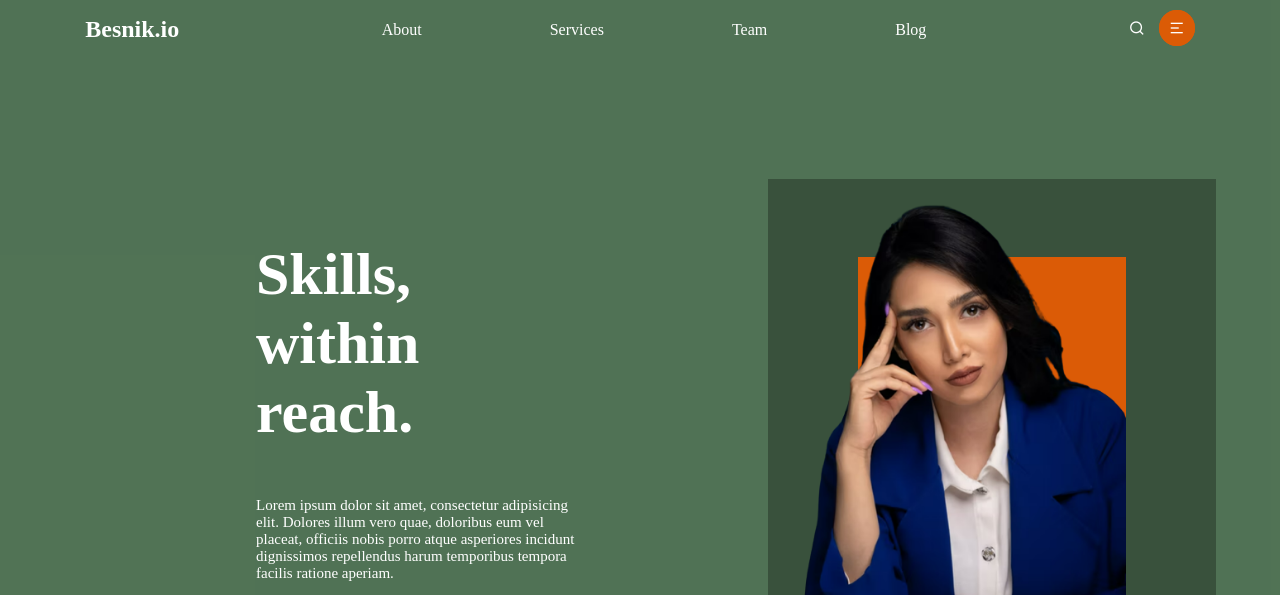
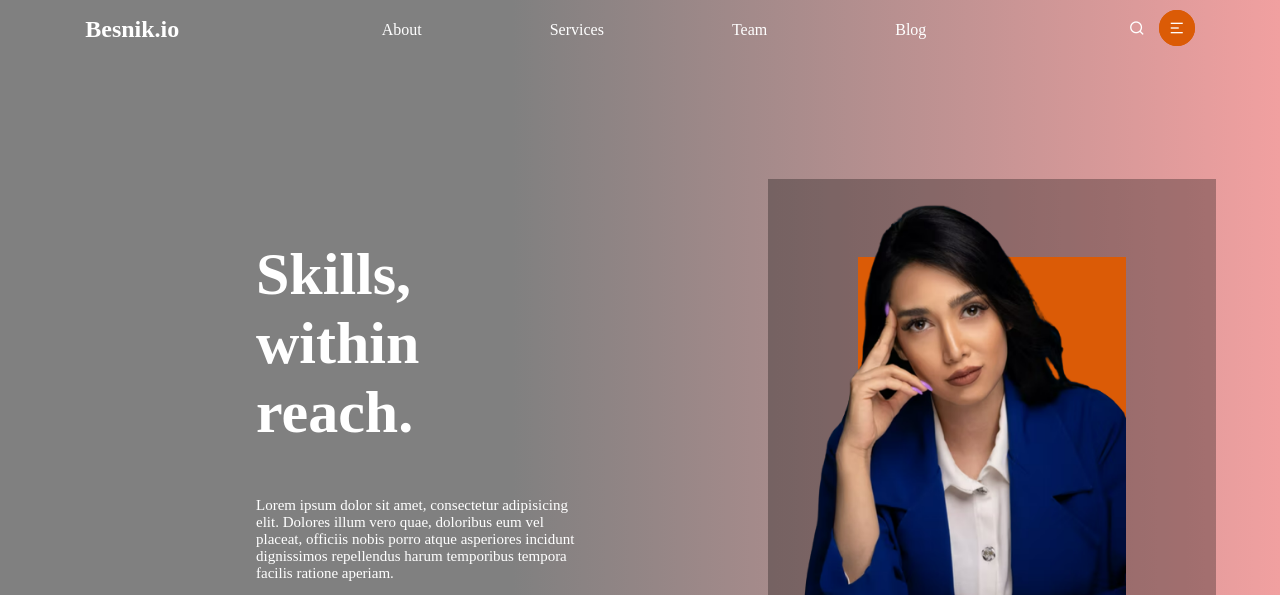
Before and after one commit to khadevishal/new, a plain HTML site: page index.html in a window 1280 px wide. Shown: the top 595 px of the page. Drawn offline with nearby package versions, Linux system fonts and the light colour scheme; a script that the page names is missing.

Commit message:
Update style.css

```diff
--- a/style.css
+++ b/style.css
@@ -12,7 +12,7 @@ html,body{
 {
     height: 100%;
     width: 100%;
-    background-color: #3d6342e5;
+    background-image: linear-gradient(to right,grey 40%,rgb(241, 160, 160));
     position: relative;
 }
 #navbar
@@ -26,6 +26,7 @@ html,body{
 #navbar h2
 {
     cursor: pointer;
+    font-family: 'yuji boku regular';
 }
 #navbar ul
 {
```
